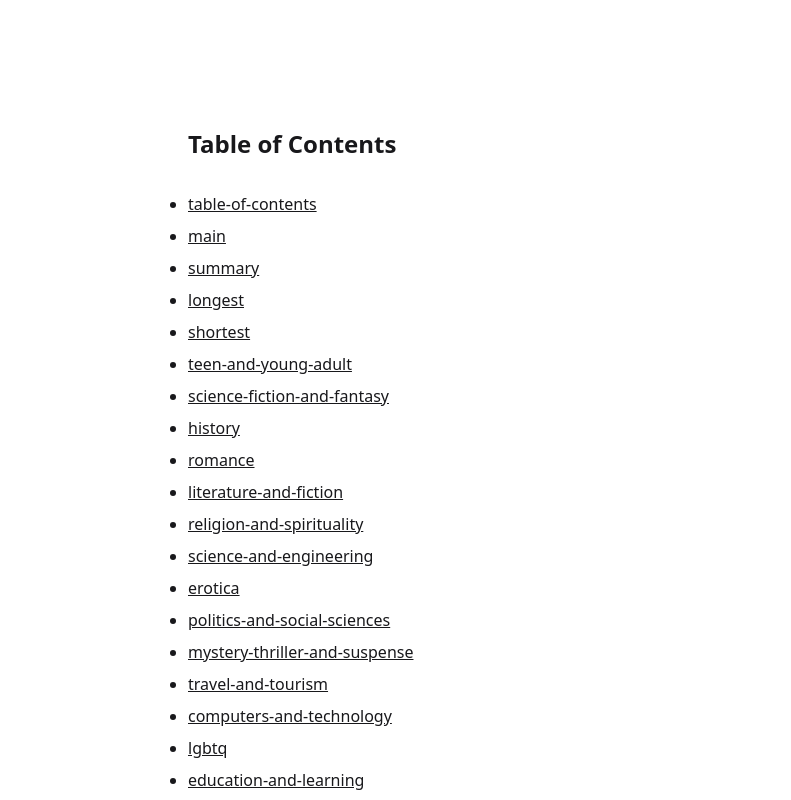
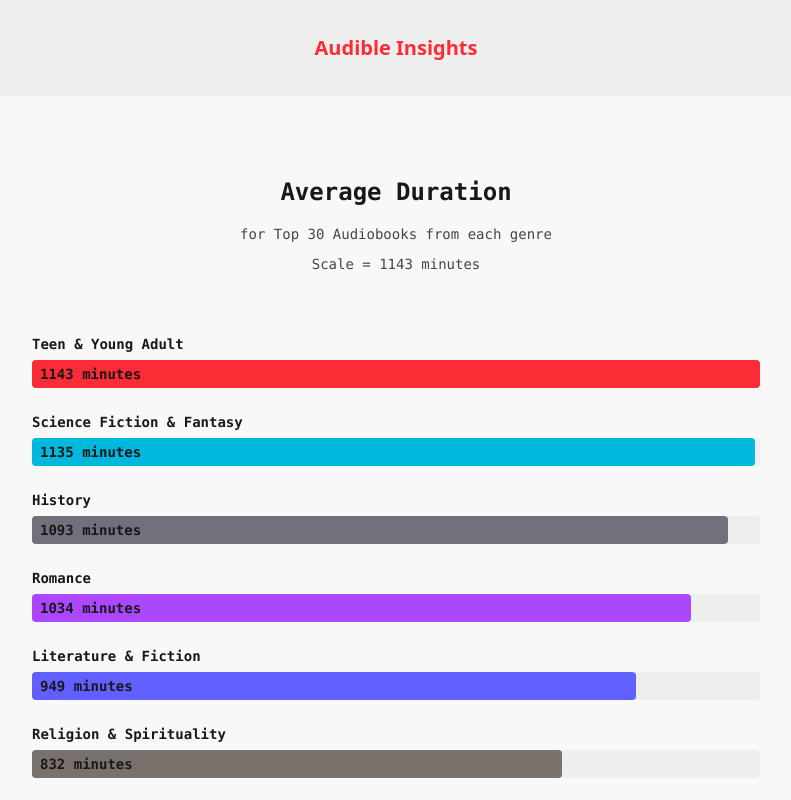
Before and after one commit to iaseth/data-is-beautiful, a SvelteKit app in the folder sv-master/: page /audible in a window 1280 px wide. Shown: the top 800 px of the page, without its empty margins (244-1035 px from the left). Built offline with nearby package versions, Linux system fonts and the light colour scheme.

Commit message:
Added a PageHeader component

```diff
--- /dev/null
+++ b/sv-master/src/lib/components/PageHeader.svelte
@@ -0,0 +1,17 @@
+
+<script lang="ts">
+	interface Props {
+		title: string;
+	}
+	let { title }: Props = $props();
+</script>
+
+<svelte:head>
+	<title>{title}</title>
+</svelte:head>
+
+<header class="bg-base-300 py-8">
+	<section class="prose text-center mx-auto">
+		<h3 class="text-red-500">{title}</h3>
+	</section>
+</header>
--- a/sv-master/src/routes/audible/+page.svelte
+++ b/sv-master/src/routes/audible/+page.svelte
@@ -8,6 +8,7 @@
 	import { toGoodId } from "$lib/utils";
 	import Section from "$lib/components/Section.svelte";
 	import TableOfContents from "$lib/components/TableOfContents.svelte";
+	import PageHeader from "$lib/components/PageHeader.svelte";
 
 	const cats = getCategories();
 	const maxAverage = Math.max(...cats.map(c => c.average ?? 0));
@@ -15,11 +16,7 @@
 	const maxShortest = Math.max(...cats.map(c => c.data.bestsellers.at(-1)?.minutes ?? 0));
 </script>
 
-<svelte:head>
-	<title>Audible Insights</title>
-</svelte:head>
-
-<TableOfContents />
+<PageHeader title="Audible Insights" />
 
 <Section class="font-mono" id="main" container="container py-8 pb-20">
 	<AudibleHeader title="Average Duration"
@@ -35,6 +32,8 @@
 		{/each}
 	</section>
 </Section>
+
+<TableOfContents />
 
 <Section class="font-mono" id="summary" container="container py-8 pb-20">
 	<AudibleHeader title="Summary"
```
